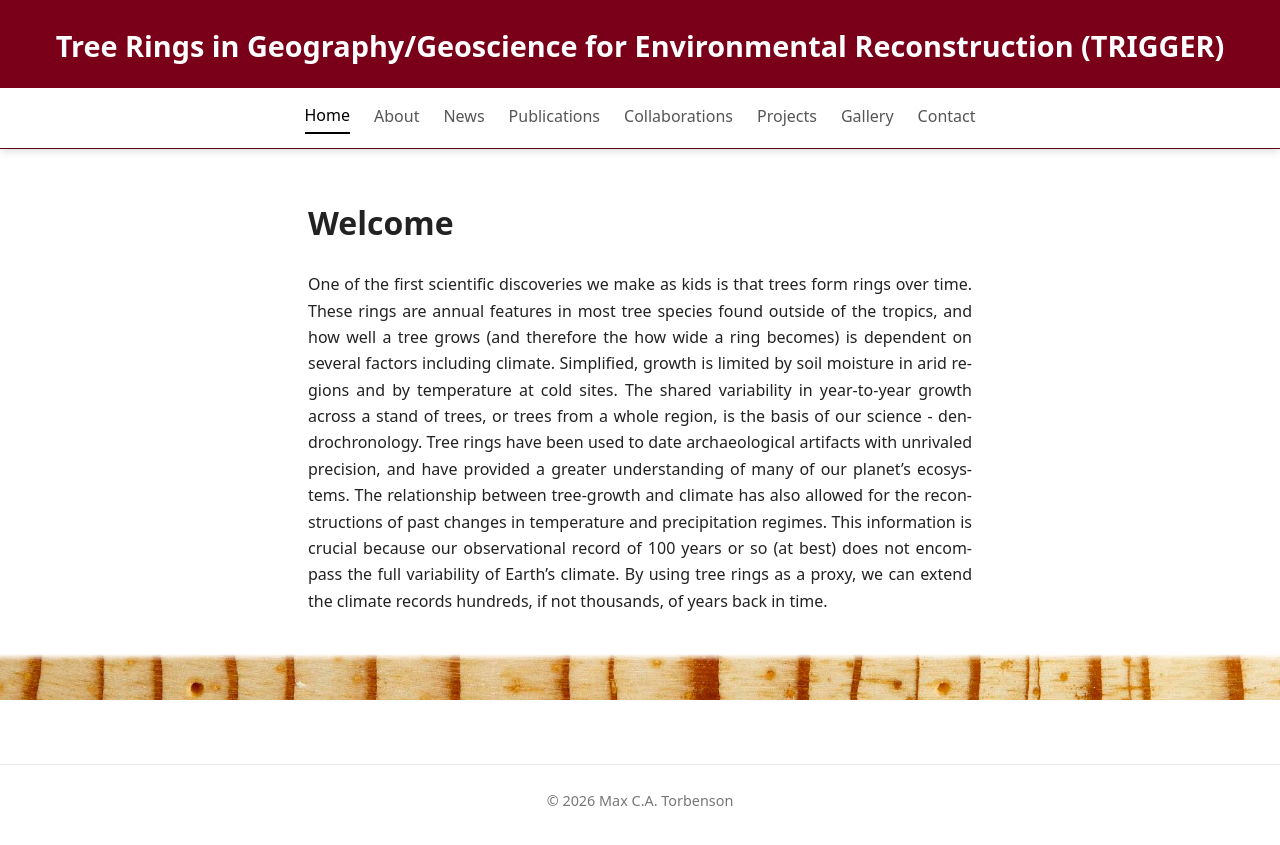
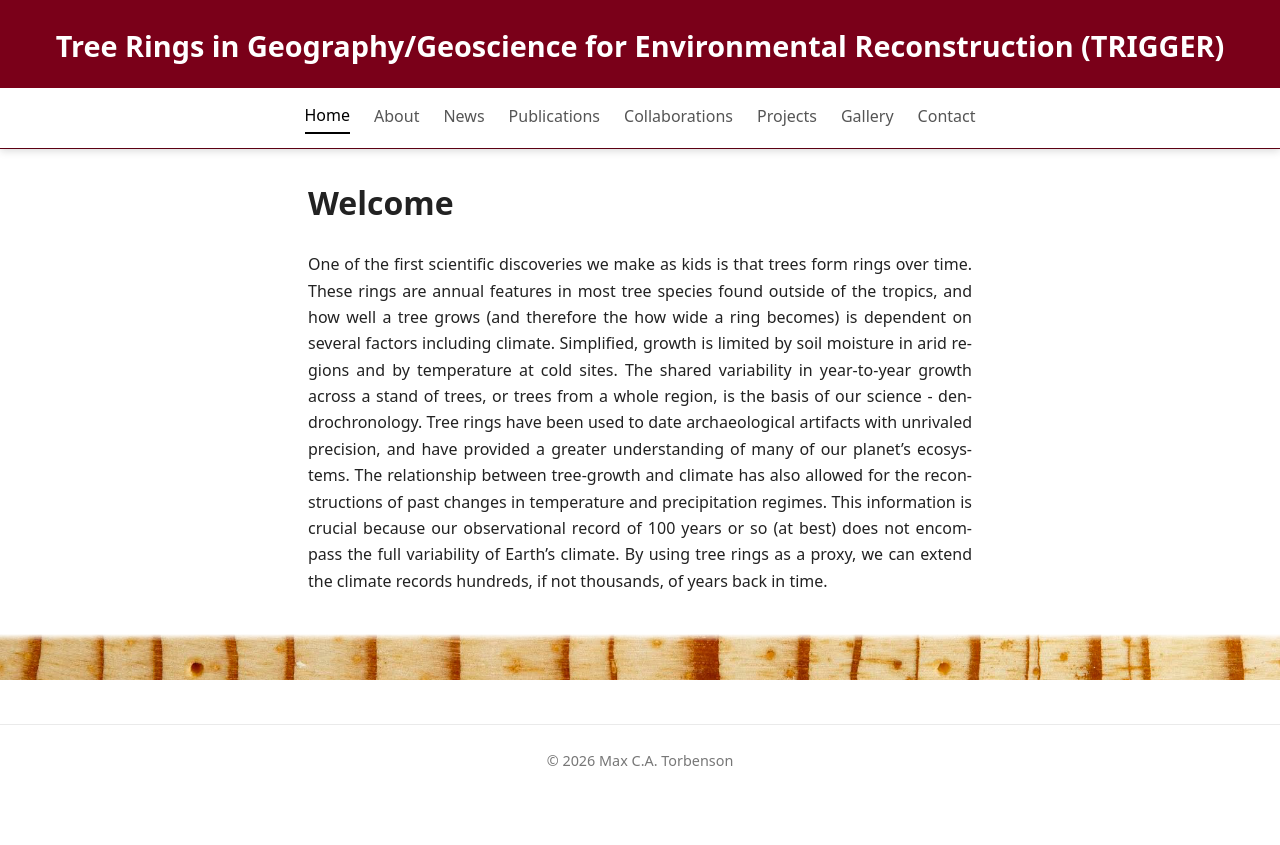
Before and after one commit to mcatorbenson/mcatorbenson.github.io, a Jekyll site: the page built from index.md, in a window 1280 px wide. Shown: the top 845 px of the page. Built offline with Jekyll 4.4.1, drawn with Linux system fonts in a browser that asks for light colours.

Commit message:
Update style.css

```diff
--- a/css/style.css
+++ b/css/style.css
@@ -90,7 +90,7 @@ body {
 main {
   max-width: 720px;
   margin: auto;
-  padding: 48px 28px;
+  padding: 28px 28px;
   text-align: justify;
   hyphens: auto;
 }
```
